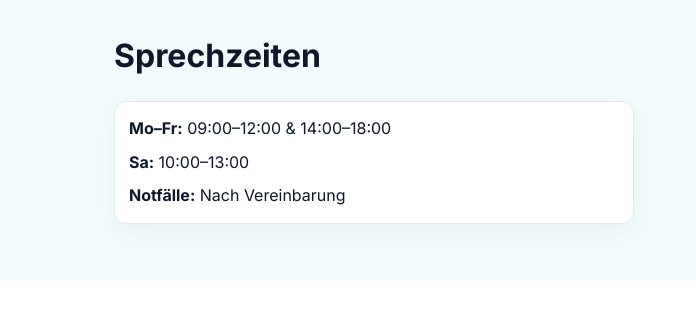
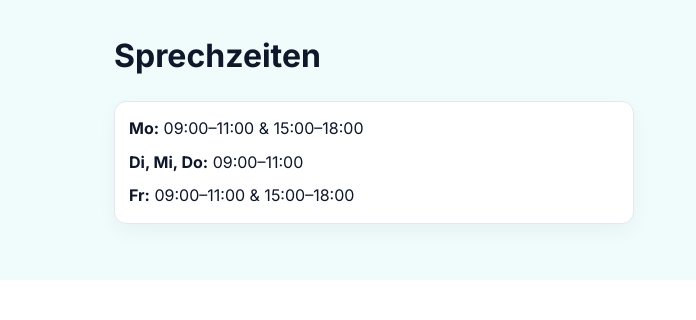
Before and after one commit to ExoPolit/vet_new, a plain HTML site: page index.html in a window 1280 px wide. Shown: the part 1275-1595 px from the top of the page, 0-696 px from the left. Drawn offline with Linux system fonts and the light colour scheme; grey boxes are pictures that could not be loaded.

Commit message:
changed Spreichzeiten

```diff
--- a/index.html
+++ b/index.html
@@ -147,9 +147,9 @@
         <div class="container">
           <h2 id="zeiten-title">Sprechzeiten</h2>
           <div class="hours">
-            <div><strong>Mo–Fr:</strong> 09:00–12:00 & 14:00–18:00</div>
-            <div><strong>Sa:</strong> 10:00–13:00</div>
-            <div><strong>Notfälle:</strong> Nach Vereinbarung</div>
+            <div><strong>Mo:</strong> 09:00–11:00 & 15:00–18:00</div>
+            <div><strong>Di, Mi, Do:</strong> 09:00–11:00</div>
+            <div><strong>Fr:</strong> 09:00–11:00 & 15:00–18:00</div>
           </div>
         </div>
       </section>
```
